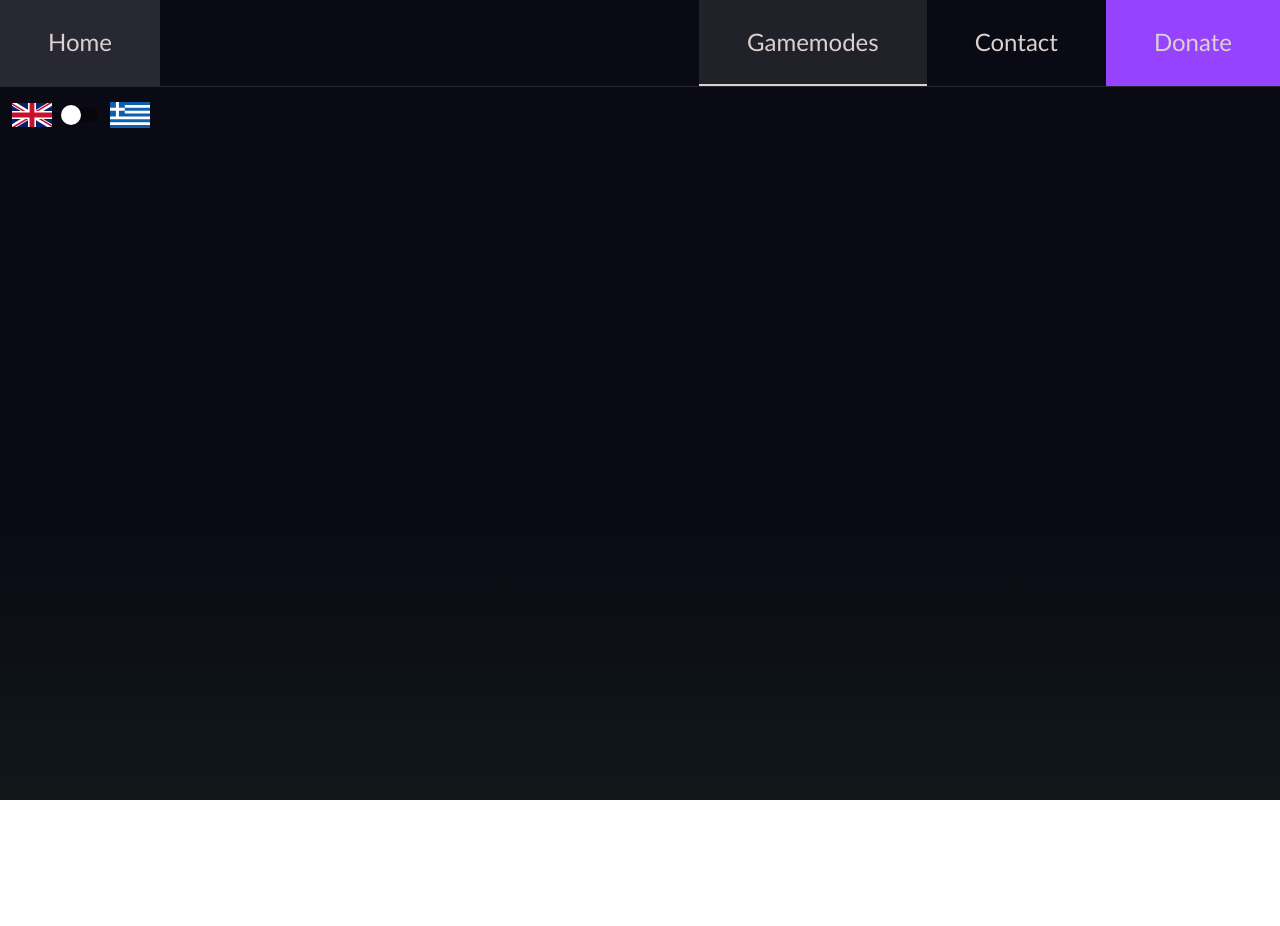
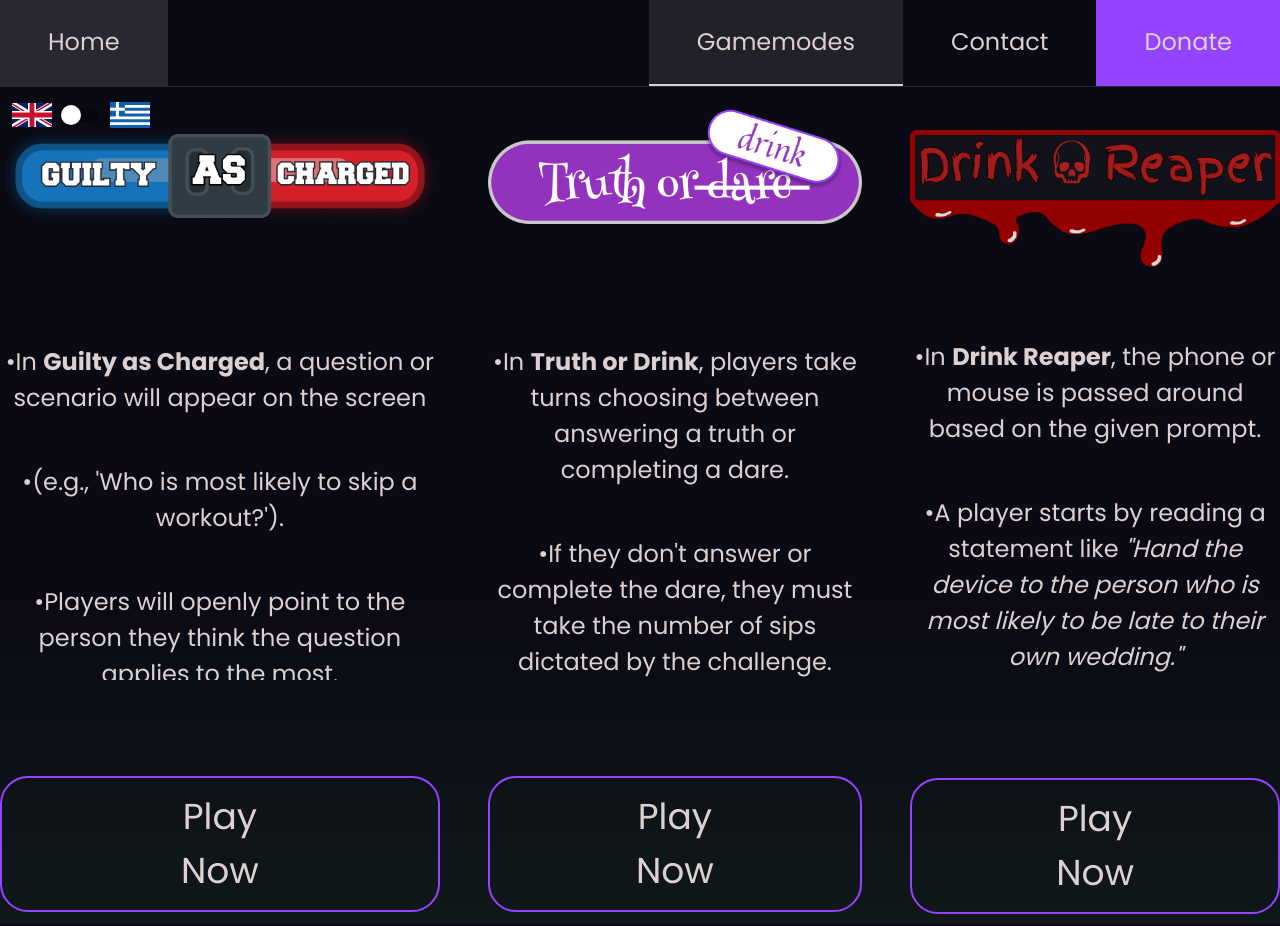
Before and after one commit to KarampelasDS/drinking-game, a Next.js app: page /gamemodes in a window 1280 px wide. Before the commit the page ends 800 px from the top, so only its background shows below. Built offline with nearby package versions, Linux system fonts and the light colour scheme.

Commit message:
Added the gamemodes page

```diff
--- a/src/pages/gamemodes.tsx
+++ b/src/pages/gamemodes.tsx
@@ -1,9 +1,178 @@
 import LanguageToggle from "@/components/LanguageToggle/LanguageToggle";
+import styles from "../styles/gamemodes.module.css";
+import { useLangContext } from "@/components/LangContext";
+import Button from "@/components/Button/Button";
 
 export default function Gamemodes() {
+  const { lang } = useLangContext();
   return (
     <>
       <LanguageToggle />
+      <div className={styles.container}>
+        <div className={styles.game}>
+          <img className={styles.gameImage} src="/Images/GuiltyAsCharged.png" />
+          <div className={styles.gameDescription}>
+            {lang === "en" ? (
+              <>
+                <p>
+                  In <strong>Guilty as Charged</strong>, a question or scenario
+                  will appear on the screen
+                </p>
+                <p>(e.g., 'Who is most likely to skip a workout?').</p>
+                <p>
+                  Players will openly point to the person they think the
+                  question applies to the most.
+                </p>
+                <p>
+                  The person with the most votes has to drink the amount of sips
+                  the question declares.
+                </p>
+                <p>
+                  The amount of sips is dictated by how hardcore or awkward the
+                  question is.
+                </p>
+                <p>The game continues with new questions.</p>
+              </>
+            ) : (
+              <>
+                <p>
+                  Στο <strong>Guilty as Charged</strong>, μια ερώτηση ή σενάριο
+                  θα εμφανιστεί στην οθόνη
+                </p>
+                <p>
+                  (π.χ., ' Ποιος είναι πιο πιθανό να παραλείψει την προπόνηση;
+                  ').
+                </p>
+                <p>
+                  Οι παίκτες δείχνουν ανοιχτά το άτομο στο οποίο θεωρούν ότι
+                  ταιριάζει η ερώτηση περισσότερο.
+                </p>
+                <p>
+                  Το άτομο με τις περισσότερες ψήφους πρέπει να πιει τον αριθμό
+                  των γουλιών που λέει η ερώτηση.
+                </p>
+                <p>
+                  Ο αριθμός των γουλιών εξαρτάται από το πόσο ακραία ή άβολη
+                  είναι η ερώτηση.
+                </p>
+                <p>Το παιχνίδι συνεχίζεται με νέες ερωτήσεις.</p>
+              </>
+            )}
+          </div>
+          <Button
+            link="/guiltyascharged"
+            text={lang === "en" ? "Play Now" : "Παίξτε Τώρα"}
+          />
+        </div>
+        <div className={styles.game}>
+          <img className={styles.gameImage} src="/Images/TruthOrDrink.png" />
+          <div className={styles.gameDescription}>
+            {lang === "en" ? (
+              <>
+                <p>
+                  In <strong>Truth or Drink</strong>, players take turns
+                  choosing between answering a truth or completing a dare.
+                </p>
+                <p>
+                  If they don&apos;t answer or complete the dare, they must take
+                  the number of sips dictated by the challenge.
+                </p>
+                <p>
+                  Questions and dares range from fun and lighthearted to bold
+                  and daring.
+                </p>
+                <p>
+                  The game continues with each player taking turns, pushing
+                  boundaries and testing courage.
+                </p>
+                <p>Will you reveal your secrets or take a sip?</p>
+              </>
+            ) : (
+              <>
+                <p>
+                  Στο <strong>Truth or Drink</strong>, οι παίκτες διαλέγουν αν
+                  θα απαντήσουν μια ερώτηση ή θα εκτελέσουν μια πρόκληση.
+                </p>
+                <p>
+                  Αν δεν απαντήσουν ή εκτελέσουν την πρόκληση, πρέπει να πιουν
+                  τον αριθμό των γουλιών που ορίζει η δοκιμασία.
+                </p>
+                <p>
+                  Οι ερωτήσεις και οι προκλήσεις κυμαίνονται από διασκεδαστικές
+                  και ανάλαφρες έως τολμηρές και προκλητικές.
+                </p>
+                <p>
+                  Το παιχνίδι συνεχίζεται με τη σειρά των παικτών, δοκιμάζοντας
+                  τα όριά τους και το θάρρος τους.
+                </p>
+                <p>Θα αποκαλύψεις τα μυστικά σου ή θα πιεις;</p>
+              </>
+            )}
+          </div>
+          <Button
+            link="/truthordrink"
+            text={lang === "en" ? "Play Now" : "Παίξτε Τώρα"}
+          />
+        </div>
+        <div className={styles.game} id={styles.DrinkReaper}>
+          <img
+            className={styles.gameImage}
+            src="/Images/DrinkReaper.png"
+            id={styles.gameImageDrinkReaper}
+          />
+          <div className={styles.gameDescription} id={styles.DrinkReaperButton}>
+            {lang === "en" ? (
+              <>
+                <p>
+                  In <strong>Drink Reaper</strong>, the phone or mouse is passed
+                  around based on the given prompt.
+                </p>
+                <p>
+                  A player starts by reading a statement like{" "}
+                  <em>
+                    "Hand the device to the person who is most likely to be late
+                    to their own wedding."
+                  </em>
+                </p>
+                <p>
+                  The device is then handed to the chosen person, who must take
+                  a sip as their "punishment."
+                </p>
+                <p>
+                  That player then reads the next question and chooses who to
+                  pass the device to next.
+                </p>
+              </>
+            ) : (
+              <>
+                <p>
+                  Στο <strong>Drink Reaper</strong>, το κινητό ή το ποντίκι
+                  περνάει από χέρι σε χέρι με βάση την εκάστοτε πρόταση.
+                </p>
+                <p>
+                  Ένας παίκτης ξεκινά διαβάζοντας μια δήλωση όπως{" "}
+                  <em>
+                    "Δώσε τη συσκευή στο άτομο που είναι πιο πιθανό να αργήσει
+                    στον ίδιο του τον γάμο."
+                  </em>
+                </p>
+                <p>
+                  Η συσκευή δίνεται στο επιλεγμένο άτομο, το οποίο πρέπει να
+                  πιει μια γουλιά ως "τιμωρία."
+                </p>
+                <p>
+                  Ο παίκτης που πήρε τη συσκευή διαβάζει την επόμενη ερώτηση και
+                  επιλέγει σε ποιον θα τη δώσει μετά.
+                </p>
+              </>
+            )}
+          </div>
+          <Button
+            link="/drinkreaper"
+            text={lang === "en" ? "Play Now" : "Παίξτε Τώρα"}
+          />
+        </div>
+      </div>
     </>
   );
 }
--- /dev/null
+++ b/src/styles/gamemodes.module.css
@@ -0,0 +1,70 @@
+.container {
+  display: flex;
+  align-items: baseline;
+  gap: 2rem;
+}
+
+.game {
+  text-align: center;
+  display: flex;
+  align-items: center;
+  flex-direction: column;
+}
+
+.gameDescription {
+  max-width: 18rem;
+  overflow-y: scroll;
+  max-height: 16rem;
+  margin-bottom: 2rem;
+  scrollbar-color: var(--accent-color) var(--background);
+}
+
+.gameDescription p {
+  margin-top: 2rem;
+}
+
+.gameDescription p::before {
+  content: "•";
+}
+
+.gameImage {
+  margin-bottom: 3rem;
+}
+
+#gameImageDrinkReaper {
+  margin-bottom: 1rem;
+}
+
+#DrinkReaper {
+  position: relative;
+  top: 1.8rem;
+}
+
+#DrinkReaperButton {
+  margin-bottom: 2.3rem;
+}
+
+@media only screen and (max-width: 1250px) {
+  .container {
+    flex-direction: column;
+    align-items: center;
+    gap: 3rem;
+  }
+
+  .gameDescription {
+    margin: 0rem 1rem;
+    margin-bottom: 1rem;
+  }
+
+  .gameImage {
+    max-width: 16rem;
+  }
+
+  #DrinkReaper {
+    position: unset;
+  }
+
+  #gameImageDrinkReaper {
+    margin-bottom: 2rem;
+  }
+}
```
Also changed, not shown: src/pages/index.tsx (+0 -8 lines).
